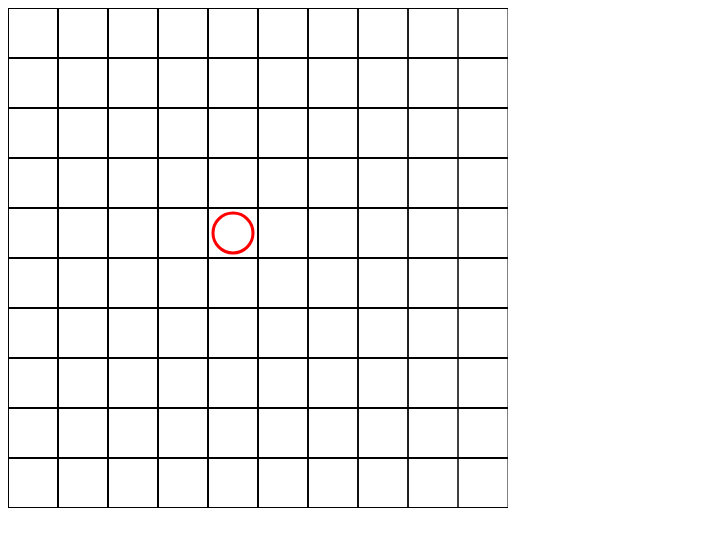
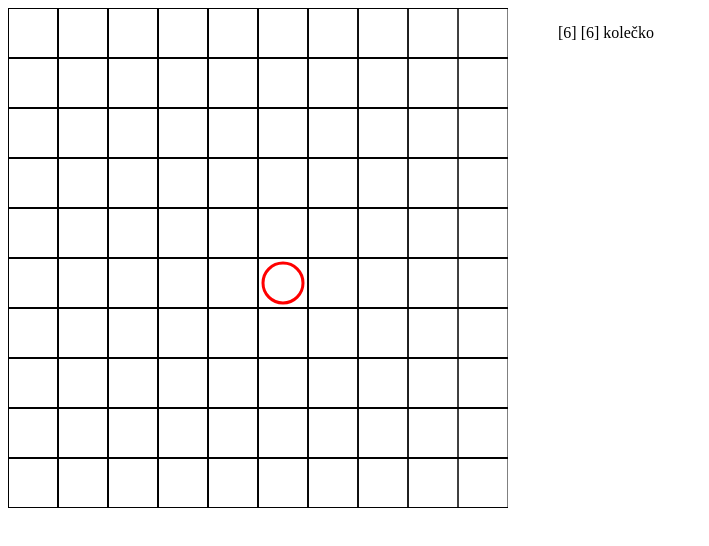
Before and after one commit to Needmayer/piskvorky, a plain HTML site: page index.html in a window 1280 px wide. Both pictures are taken after a click on the element 258 px from the left and 258 px from the top of the page. Shown: the whole page, without its empty margins (0-709 px from the left). Drawn offline with nearby package versions, Linux system fonts and the light colour scheme.

Commit message:
přidáno: css, přehled kliků hráčů; opraveno: kliknutí v okrajích polí

```diff
--- a/index.html
+++ b/index.html
@@ -3,12 +3,15 @@
 <head>
     <meta charset="UTF-8">
     <title></title>
+    <link rel="stylesheet" type="text/css" href="style.css">
 </head>
 <body>
 
 </body>
+    <div></div>
 
 	<canvas id="canvas" width="500" height="500"></canvas>
+    <div id="krokyHracu"></div>
 
     <script src = "http://ajax.googleapis.com/ajax/libs/jquery/1.11.3/jquery.min.js"></script>
     <script src ="localStorage.js"></script>
--- a/piskvorky.js
+++ b/piskvorky.js
@@ -9,7 +9,7 @@ $(document).ready(function(){
     var pocPoliSirka = 10;
     var pocPoliVyska = 10;
     var velikostPole = 50;
-    var sirkaLinky = 1;
+    var sirkaLinky = 0;
     var arrayOfEllements = [];
     var hrac = 0;
 
@@ -32,13 +32,20 @@ $(document).ready(function(){
         console.log("array: " + arrayOfEllements[cells.x-1][cells.y-1]);
         console.log("cells.x : " +cells.x + " cells.y :"  + cells.y);
 
+        var pocetKliku = 0;
+        //var ol = $("<ol></ol>");
         if(arrayOfEllements[cells.x-1][cells.y-1] === 1 ){
             //alert(arrayOfEllements[cells.x][cells.y]);
         }else{
             if(hrac === 0){
             	vykresliKolecko(stred.stredX, stred.stredY, velikostPole);
+
+                $("#krokyHracu").append("<p>" + saveClick(cells, "kolečko") + "</p>");
+                pocetKliku++;
             }else{
             	vykresliKrizek(stred.stredX, stred.stredY, velikostPole);
+                $("#krokyHracu").append("<p>" + saveClick(cells, "křížek") + "</p>");
+                pocetKliku++;
             }
             arrayOfEllements[cells.x-1][cells.y-1] = 1;
             hrac = changePlayer(hrac);
@@ -56,6 +63,7 @@ $(document).ready(function(){
  *
  * @param hrac
  * @returns {Number}
+ * created by: Lukáš
  */
 function changePlayer(hrac){
     hrac += 1;
@@ -69,6 +77,7 @@ function changePlayer(hrac){
  * @param arrayOfEllements
  * @param pocPoliSirka
  * @param pocPoliVyska
+ * created by: Lukáš
  */
 
 function writeArray(arrayOfEllements, pocPoliSirka, pocPoliVyska){
@@ -88,6 +97,7 @@ function writeArray(arrayOfEllements, pocPoliSirka, pocPoliVyska){
  * @param arrayOfEllements
  * @param pocPoliSirka
  * @param pocPoliVyska
+ * created by: Lukáš
  */
 function initArray(arrayOfEllements, pocPoliSirka, pocPoliVyska){
     var i,j;
@@ -102,9 +112,11 @@ function initArray(arrayOfEllements, pocPoliSirka, pocPoliVyska){
 
 /**
  * vrací string, ktery obsahuje jeden radek do zaznamu
+ * created by: Lukáš, Verča
  */
-function saveClick(){
- //   var save = "Click " + click + "bunka[" + y +" / " + x +"]";
+function saveClick(bunka, hrac){
+    var click = "[" + bunka.x + "] [" + bunka.y + "] " + hrac;
+    return click;
 }
 
 
@@ -113,6 +125,7 @@ function saveClick(){
  * @param cellX
  * @param cellY
  * @returns {{stredX: number, stredY: number}}
+ * created by: Lukáš
  */
 function getMiddleOfCell(cellX, cellY, velikostPole){
     return {
@@ -129,6 +142,7 @@ function getMiddleOfCell(cellX, cellY, velikostPole){
  * @param lineWidth
  * @param cellWH
  * @returns {*[]}
+ * created by: Lukáš
  */
 function getCellCoords(canX, canY, lineWidth, cellWH){
 
@@ -146,6 +160,7 @@ function getCellCoords(canX, canY, lineWidth, cellWH){
 
 /**
  * funkce pro zjisteni x a y souradnic po kliknuti na canvas
+ * created by: Lukáš
  */
 function getMousePos(canvas, evt) {
     var rect = canvas.getBoundingClientRect();
@@ -160,6 +175,7 @@ function getMousePos(canvas, evt) {
  * @param x
  * @param y
  * @param velP
+ * created by: Verča
  */
 function vykresliPole(x, y, velP) {
     var c = $("canvas");
@@ -188,6 +204,7 @@ function vykresliPole(x, y, velP) {
  * @param stredX
  * @param stredY
  * @param velP
+ * created by: Verča
  */
 function vykresliKrizek(stredX, stredY, velP) {
     var c = $("canvas");
@@ -214,6 +231,7 @@ function vykresliKrizek(stredX, stredY, velP) {
  * @param stredX
  * @param stredY
  * @param velP
+ * created by: Verča
  */
 function vykresliKolecko(stredX, stredY, velP) {
     var c = $("canvas");
--- /dev/null
+++ b/style.css
@@ -0,0 +1,8 @@
+#krokyHracu{
+    float: left;
+    padding-left: 50px;
+}
+
+canvas{
+    float: left;
+}
```
